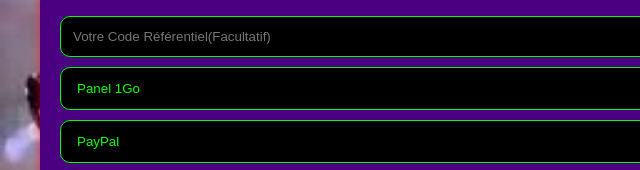
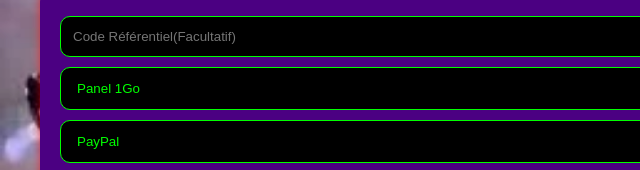
Before and after one commit to Lord-ShAdOw-24/Panneaux-, a plain HTML site: page Index.html in a window 1280 px wide. Shown: the part 552-722 px from the top of the page, 0-640 px from the left. Drawn offline with Linux system fonts and the light colour scheme.

Commit message:
Update Index.html

```diff
--- a/Index.html
+++ b/Index.html
@@ -40,7 +40,7 @@
   <section id="commande" class="panel-section">
     <h2>Passer une commande</h2>
     <div class="order-form">
-      <input type="text" id="code" placeholder="Votre Code Référentiel(Facultatif)">
+      <input type="text" id="code" placeholder="Code Référentiel(Facultatif)">
       <select id="panel">
         <option value="Panel 1Go">Panel 1Go</option>
         <option value="Panel 5G">Panel 5G</option>
```
